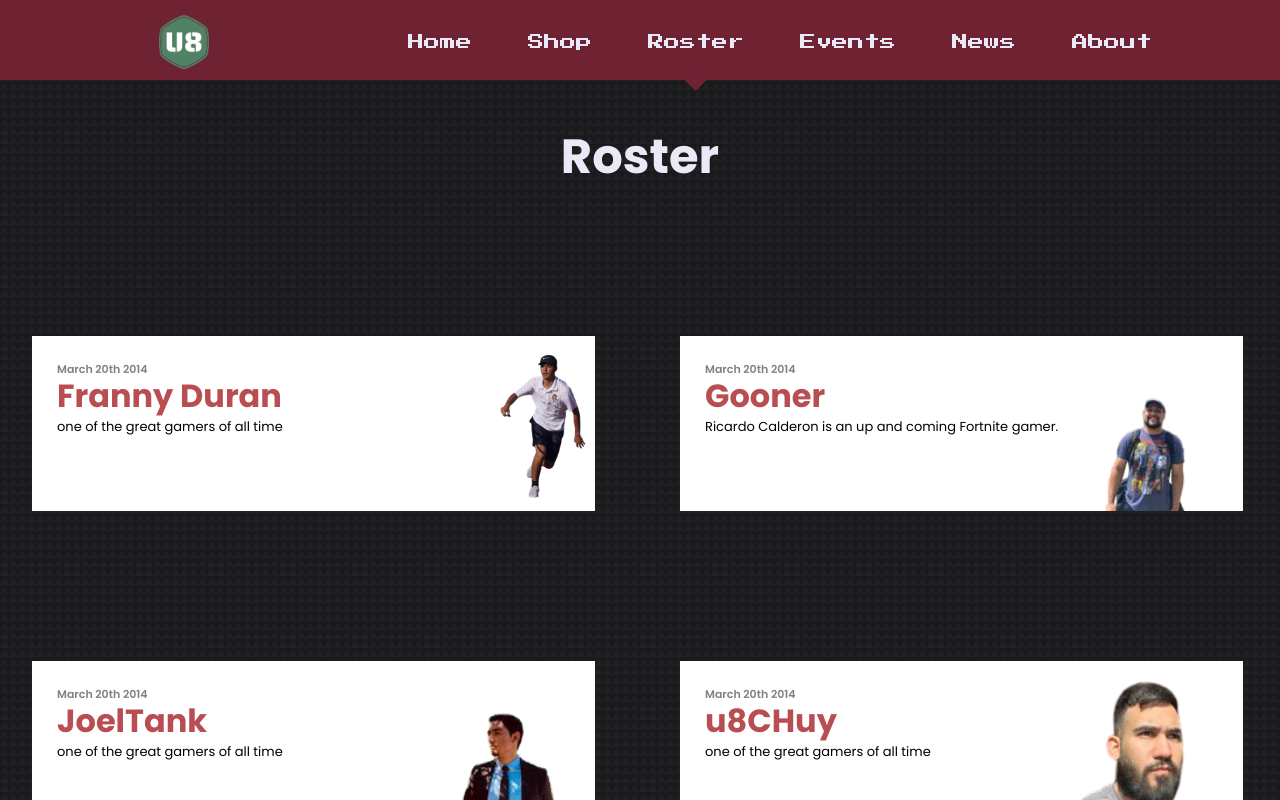
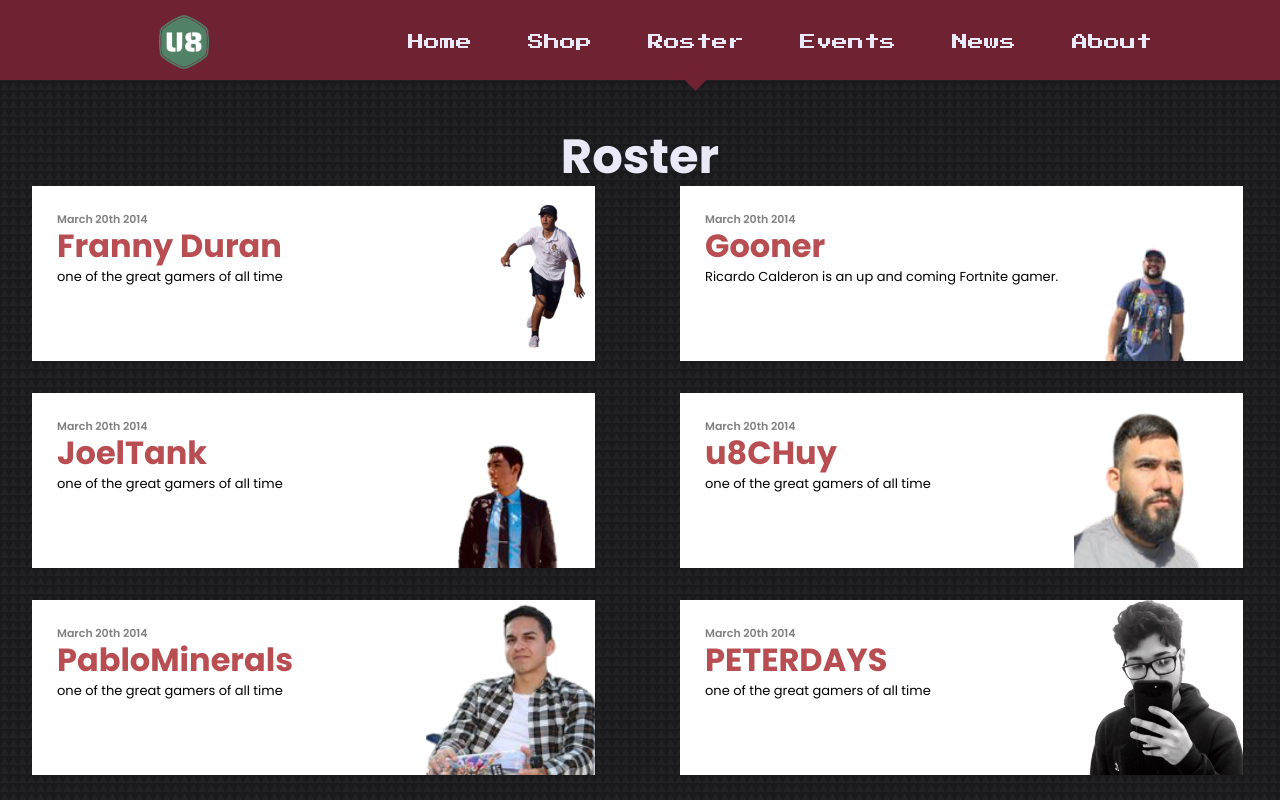
Before and after one commit to ChrisCarteno/u8gamers, a React (Create React App) app: page /roster in a window 1280 px wide. Shown: the top 800 px of the page. Built offline with nearby package versions, Linux system fonts and the light colour scheme.

Commit message:
changed header card components and styles

```diff
--- a/src/pages/roster/Roster.jsx
+++ b/src/pages/roster/Roster.jsx
@@ -15,9 +15,7 @@ class CardHeader extends React.Component {
   render() {
     const { image } = this.props;
     return (
-      <div id={image} className="card-header">
-        <img src={image} alt="Logoooo"/>
-      </div>
+      <img src={image} alt="Logoooo" className="card-header"/>
     )
   }
 }
--- a/src/pages/roster/roster.css
+++ b/src/pages/roster/roster.css
@@ -26,13 +26,10 @@
   color:#000000;
 }
 
-.card-header > img {
+.card-header {
   width: 30%;
   height: 175px;
-  position: relative;
-  z-index: 10;
   float: right;
-  top: 9.4rem;
 }
 
 .card-body {
@@ -96,3 +93,7 @@
   column-gap: 5rem;
   text-align: left;
 }
+
+.article-link{
+  padding-bottom: 2rem;
+}
```
